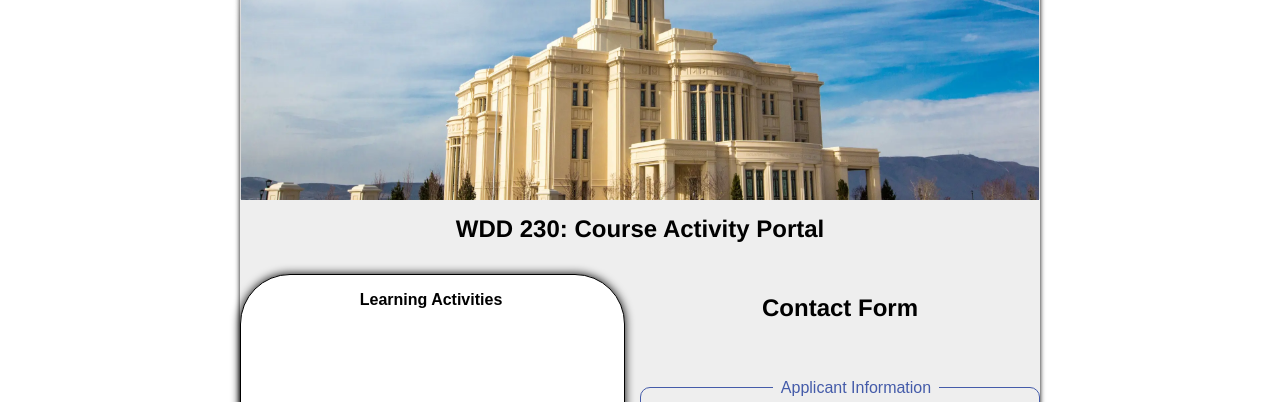
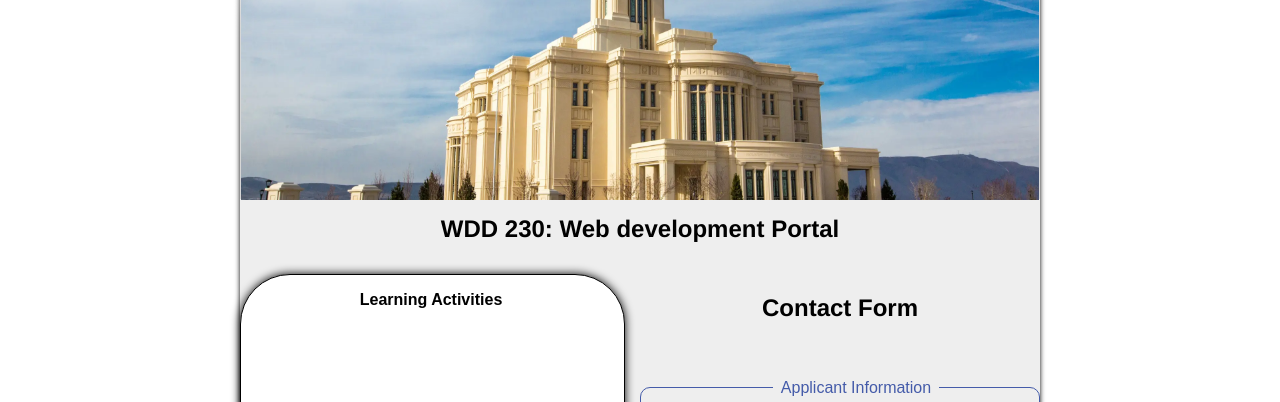
Before and after one commit to NKO22/wdd230, a plain HTML site: page index.html in a window 1280 px wide. Shown: the part 357-759 px from the top of the page. Drawn offline with Linux system fonts and the light colour scheme; no server answers; a script that the page names is missing; files whose address does not match are found by name; a web font is replaced by a local one.

Commit message:
add to home page

```diff
--- a/index.html
+++ b/index.html
@@ -41,7 +41,7 @@
         <div class="herolabel">
           <p>Payson Temple</p>
         </div>
-        <h1>WDD 230: Course Activity Portal</h1>
+        <h1>WDD 230: Web development Portal</h1>
             <section class="card1">
               <h3>Learning Activities</h3>
               <ul id="linkList" style="list-style: none;">
```
